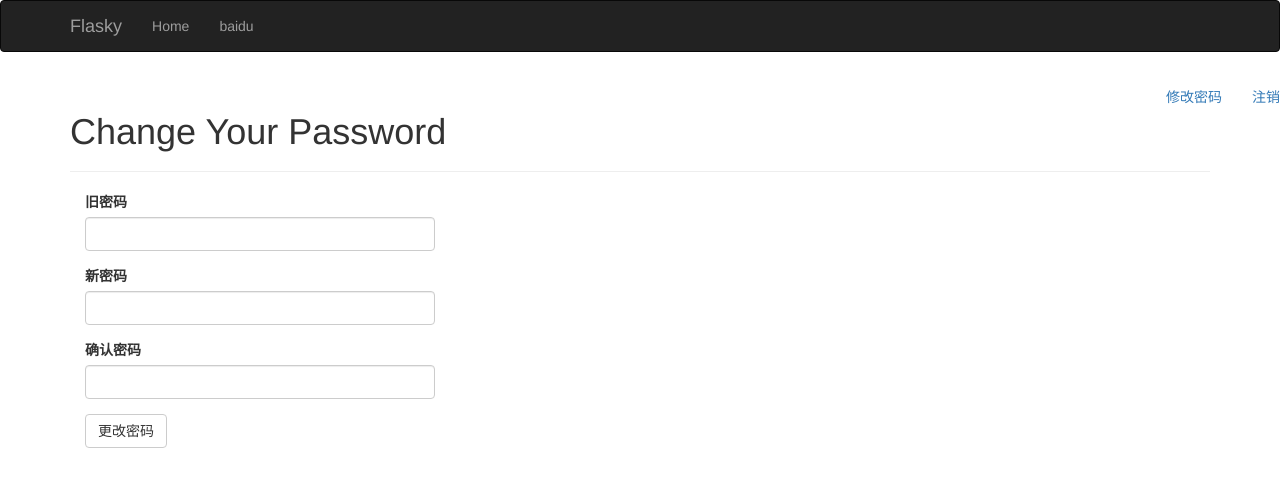
After one commit to cxg417914077/FlaskWeb, a Flask app: page /auth/change-password in a window 1280 px wide. The commit adds this page. Shown: the top 487 px of the page. Run offline with Flask 2, Linux system fonts and the light colour scheme; a user stored in the database is signed in; parts of the project's set-up code (start-up, migrations or seed data) failed here and were passed over; some libraries are stand-ins or nearby versions.

Commit message:
19-01-11-03

```diff
--- a/flask-multifile/app/auth/forms.py
+++ b/flask-multifile/app/auth/forms.py
@@ -28,3 +28,27 @@ class RegistrationForm(FlaskForm):
     def validate_name(self, field):
         if User.query.filter_by(username=field.data).first():
             raise ValidationError('用户名已存在')
+
+class ChangePasswordForm(FlaskForm):
+    old_password = PasswordField('旧密码', validators=[Required()])
+    password = PasswordField('新密码', validators=[
+        Required(), EqualTo('password2', message='两次密码必需一致')])
+    password2 = PasswordField('确认密码', validators=[Required()])
+    submit = SubmitField('更改密码')
+
+
+class PasswordResetRequestForm(FlaskForm):
+    email = StringField('邮箱', validators=[Required(), Length(1, 64), Email()])
+    submit = SubmitField('重置密码')
+
+
+class PasswordResetForm(FlaskForm):
+    email = StringField('邮箱', validators=[Required(), Length(1, 64), Email()])
+    password = PasswordField('新密码', validators=[
+        Required(), EqualTo('password2', message='两次密码必需一致')])
+    password2 = PasswordField('确认密码', validators=[Required()])
+    submit = SubmitField('重置密码')
+
+    def validate_email(self, field):
+        if User.query.filter_by(email=field.data).first() is None:
+            raise ValidationError('邮箱不存在')
--- a/flask-multifile/app/auth/views.py
+++ b/flask-multifile/app/auth/views.py
@@ -1,10 +1,12 @@
 from flask import render_template, redirect, request, url_for, flash
-from flask_login import login_user, logout_user, login_required, current_user
+from flask_login import login_user, logout_user, login_required, \
+        current_user
 from . import auth
 from .. import db
-from .forms import LoginForm, RegistrationForm
 from ..models import User
 from ..email import send_email
+from .forms import LoginForm, RegistrationForm, ChangePasswordForm, \
+        PasswordResetRequestForm, PasswordResetForm#, ChangeEmailForm
 
 
 @auth.before_app_request
@@ -16,11 +18,13 @@ def before_request():
             and request.endpoint != 'static':
         return redirect(url_for('auth.unconfirmed'))
 
+
 @auth.route('/unconfirmed')
 def unconfirmed():
     if current_user.is_anonymous or current_user.confirmed:
         return redirect(url_for('main.index'))
     return render_template('auth/unconfirmed.html')
+
 
 @auth.route('/login', methods=['GET', 'POST'])
 def login():
@@ -30,8 +34,9 @@ def login():
         if user is not None and user.verify_password(form.password.data):
             login_user(user, form.remember_me.data)
             return redirect(request.args.get('next') or url_for('main.index'))
-        flash('Invaild username or password')
+        flash('密码或用户名错误！')
     return render_template('auth/login.html', form=form)
+
 
 @auth.route('/logout')
 @login_required
@@ -57,6 +62,7 @@ def register():
         return redirect(url_for('auth.login'))
     return render_template('auth/register.html', form=form)
 
+
 @auth.route('/confirm/<token>')
 @login_required
 def confirm(token):
@@ -68,6 +74,7 @@ def confirm(token):
         flash('链接无效或者已过期')
     return redirect(url_for('main.index'))
 
+
 @auth.route('/confirm')
 @login_required
 def resend_confirmation():
@@ -76,3 +83,54 @@ def resend_confirmation():
             'auth/email/confirm', user=current_user, token=token)
     flash('邮件已重新发送到你的邮箱，请前往激活')
     return redirect(url_for('main.index'))
+
+
+@auth.route('/change-password', methods=['GET', 'POST'])
+@login_required
+def change_password():
+    form = ChangePasswordForm()
+    if form.validate_on_submit():
+        if current_user.verify_password(form.old_password.data):
+            current_user.password = form.password.data
+            db.session.add(current_user)
+            flash('你的密码已修改完成')
+            return redirect(url_for('main.index'))
+        else:
+            flash('输入的密码有误')
+    return render_template('auth/change_password.html', form=form)
+
+
+@auth.route('/reset-password', methods=['GET', 'POST'])
+def password_reset_request():
+    if not current_user.is_anonymous:
+        return redirect(url_for('main.index'))
+    form = PasswordResetRequestForm()
+    if form.validate_on_submit():
+        user = User.query.filter_by(email=form.email.data).first()
+        if user:
+            token = user.generate_confirmation_token()
+            send_email(user.email, '重置密码',
+                        'auth/email/reset_password',
+                        user=user, token=token,
+                        next=request.args.get('next'))
+            flash('重置密码的邮件已发送到你的邮箱')
+        return redirect(url_for('auth.login'))
+    return render_template('auth/reset_password.html', form=form)
+
+
+@auth.route('/reset/<token>', methods=['GET', 'POST'])
+def password_reset(token):
+    if not current_user.is_anonymous:
+        return redirect(url_for('main.index'))
+    form = PasswordResetForm()
+    if form.validate_on_submit():
+        user = User.query.filter_by(email=form.email.data).first()
+        if user is None:
+            return redirect(url_for('main.index'))
+        if user.reset_password(token, form.password.data):
+            flash('密码修改成功')
+            return redirect(url_for('auth.login'))
+        else:
+            flash('密码修改失败')
+            return redirect(url_for('main.index'))
+    return render_template('auth/reset_password.html', form=form)
--- /dev/null
+++ b/flask-multifile/app/templates/auth/change_password.html
@@ -0,0 +1,13 @@
+{% extends "base.html" %}
+{% import "bootstrap/wtf.html" as wtf %}
+
+{% block title %}Flasky - Change Password{% endblock %}
+
+{% block page_content %}
+<div class="page-header">
+    <h1>Change Your Password</h1>
+</div>
+<div class="col-md-4">
+    {{ wtf.quick_form(form) }}
+</div>
+{% endblock %}
--- a/flask-multifile/app/templates/auth/login.html
+++ b/flask-multifile/app/templates/auth/login.html
@@ -10,5 +10,6 @@
     {{ wtf.quick_form(form) }}
     <br>
     <p>新用户？<a href="{{ url_for('auth.register') }}">点这里去注册</a></p>
+    <a href="{{ url_for('auth.password_reset_request') }}">忘记密码</a>
 </div>
 {% endblock %}
--- a/flask-multifile/app/templates/base.html
+++ b/flask-multifile/app/templates/base.html
@@ -23,16 +23,18 @@
          <div class="navbar-collapse collapse">
             <ul class="nav navbar-nav">
                 <li><a href="{{ url_for('main.index') }}">Home</a></li>
-                <li><a href="www.baidu.com">baidu</a></li>
+                <li><a href="http://www.baidu.com">baidu</a></li>
             </ul>
          </div>
     </div>
 </div>
 <ul class="nav navbar-nav navbar-right">
     {% if current_user.is_authenticated %}
+    <li><a href="{{ url_for('auth.change_password') }}">修改密码</a></li>
     <li><a href="{{ url_for('auth.logout') }}">注销</a></li>
     {% else %}
     <li><a href="{{ url_for('auth.login') }}">登录</a></li>
+    <li><a href="{{ url_for('auth.password_reset_request') }}">忘记密码</a></li>
     {% endif %}
 </ul>
 {% endblock %}
```
Also changed, not shown: flask-multifile/app/models.py (+52 -0 lines), flask-multifile/app/templates/auth/email/reset_password.html (added, +8 -0 lines), flask-multifile/app/templates/auth/email/reset_password.txt (added, +13 -0 lines), flask-multifile/app/templates/auth/reset_password.html (added, +13 -0 lines), flask-multifile/migrations/versions/bfc3ba5977a5_.py (added, +32 -0 lines), flask-multifile/data-dev.sqlite.
